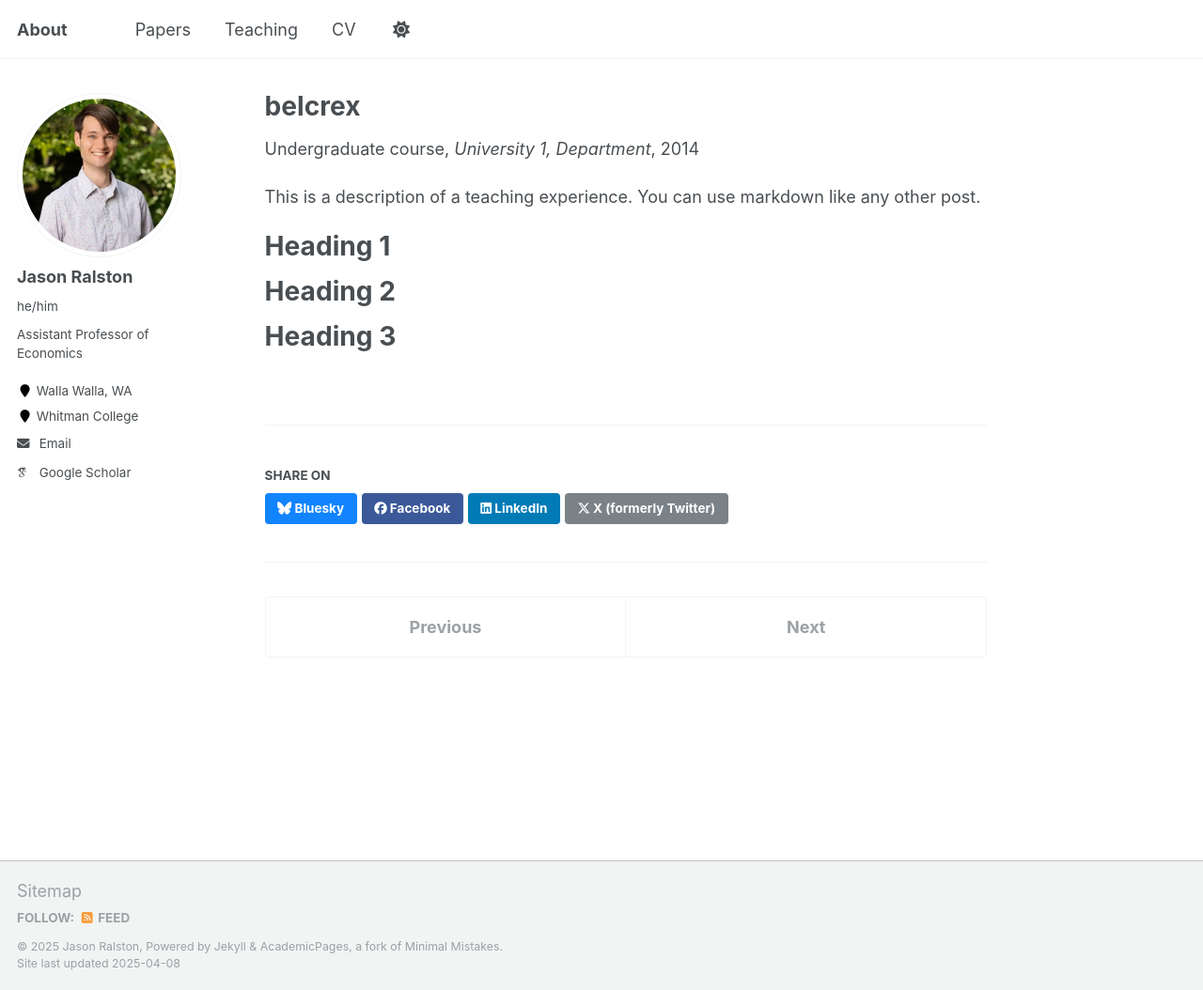
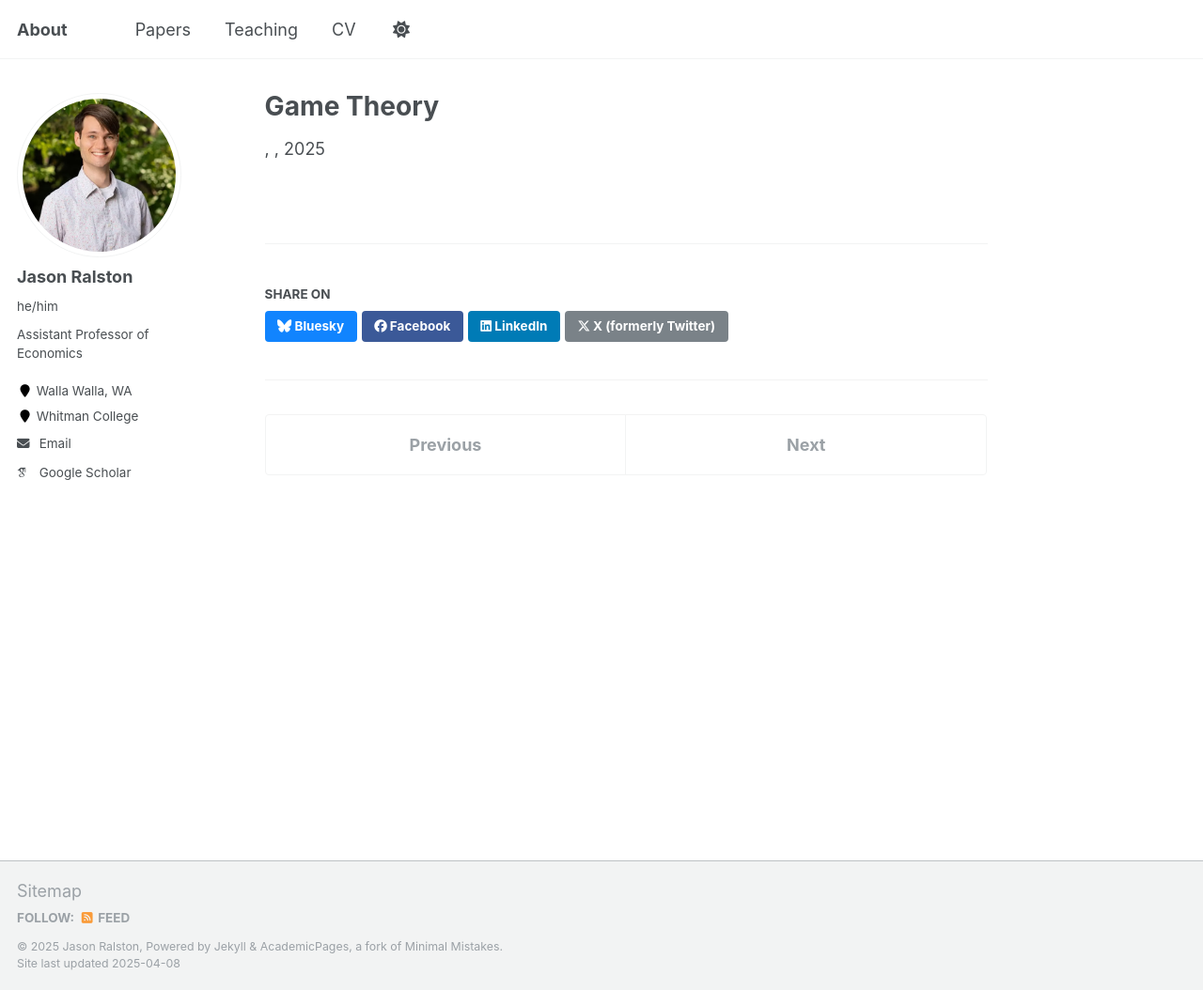
Before and after one commit to jasonralston/jasonralston.github.io, a Jekyll site: the page built from _teaching/GameTheory.md, in a window 1280 px wide and 1054 px high. Shown: the whole window at 94% size. Built offline with Jekyll 4.4.1, drawn with Linux system fonts in a browser that asks for light colours; some web fonts are replaced.

Commit message:
Update GameTheory.md

```diff
--- a/_teaching/GameTheory.md
+++ b/_teaching/GameTheory.md
@@ -1,20 +1,9 @@
 ---
-title: "belcrex"
+title: "Game Theory"
 collection: teaching
-type: "Undergraduate course"
-permalink: /teaching/2014-spring-teaching-1
-venue: "University 1, Department"
-date: 2014-01-01
-location: "City, Country"
+type:
+permalink: /teaching/GameTheory
+venue:
+date: 2025-01-01
+location:
 ---
-
-This is a description of a teaching experience. You can use markdown like any other post.
-
-Heading 1
-======
-
-Heading 2
-======
-
-Heading 3
-======
```
